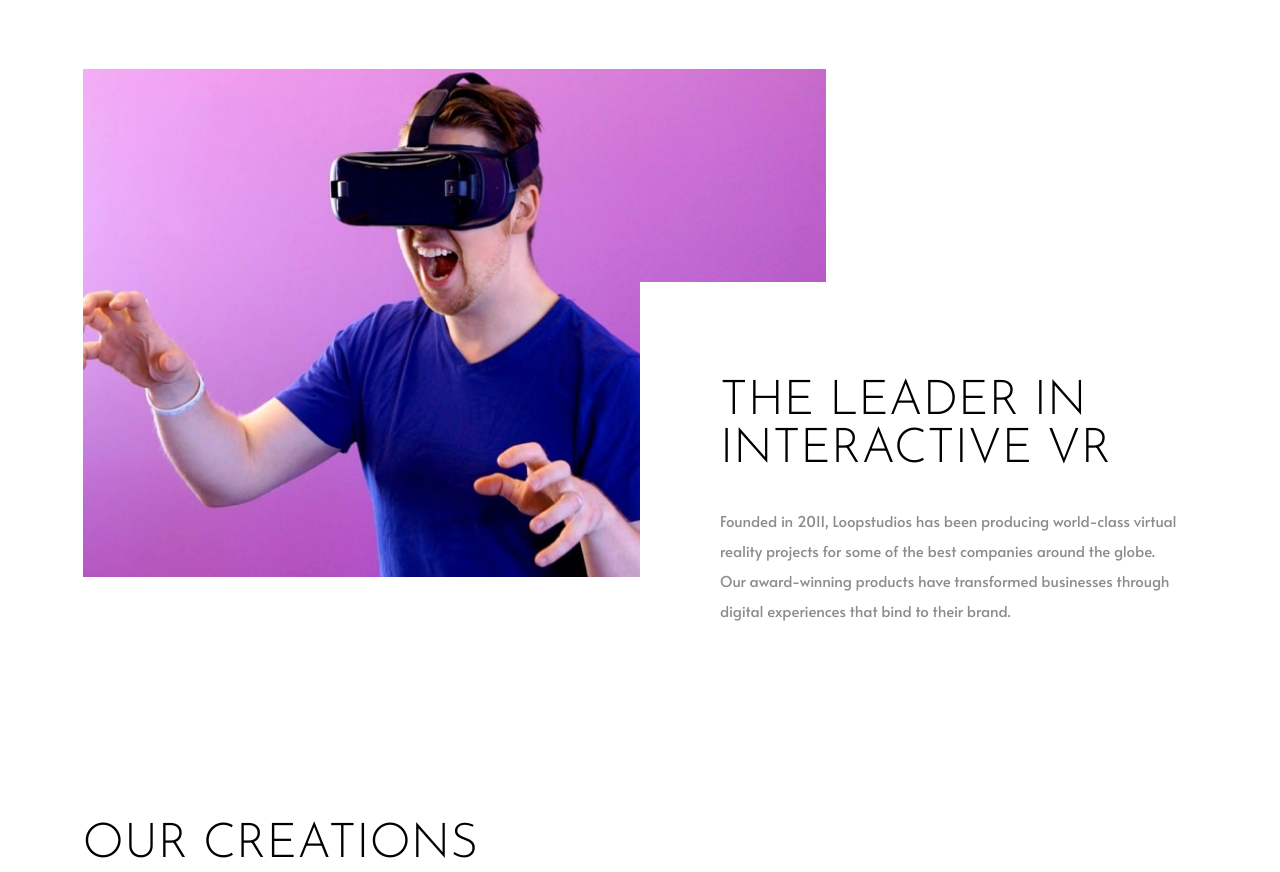
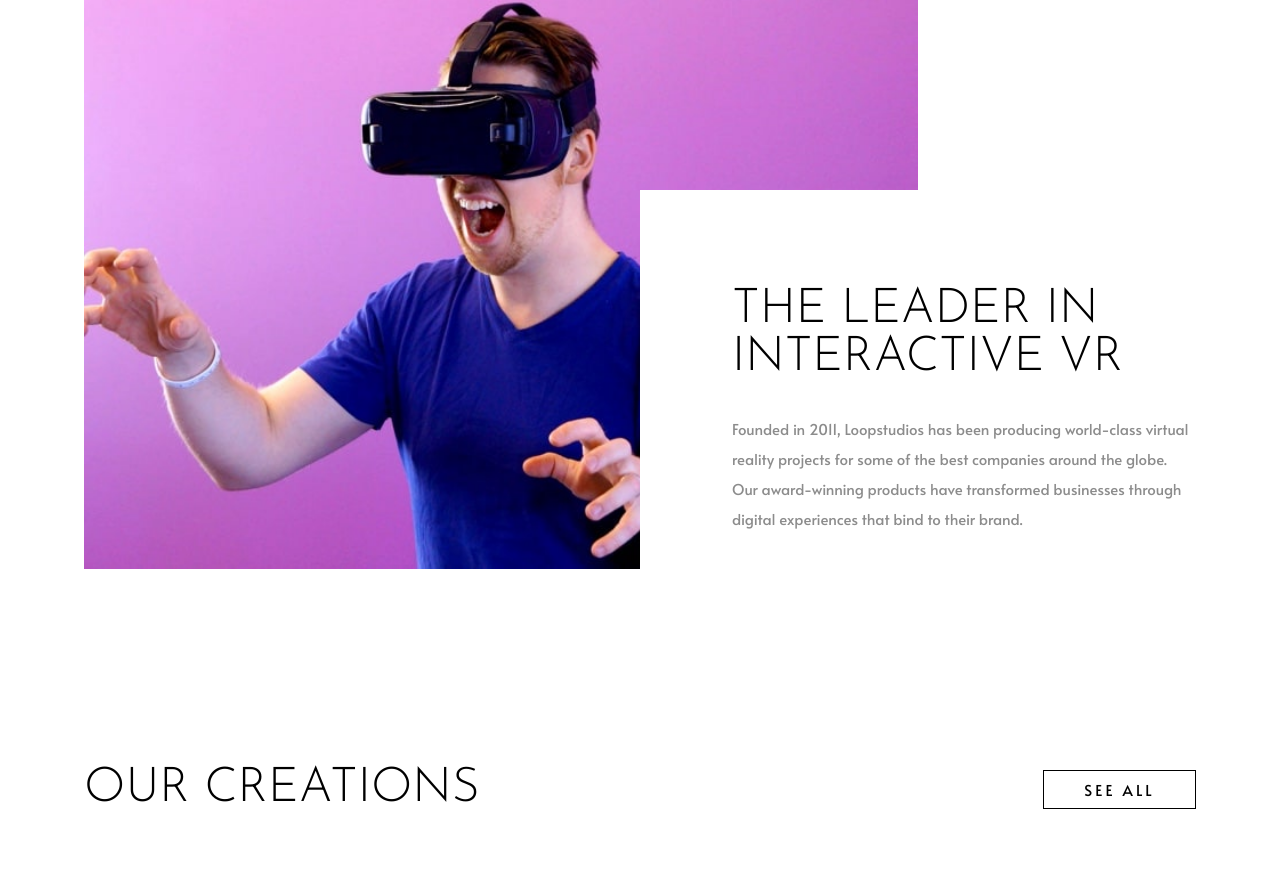
Before and after one commit to GK-Hynes/loopstudios-landing-page, a plain HTML site: page index.html in a window 1280 px wide. Shown: the part 811-1683 px from the top of the page. Drawn offline with Linux system fonts and the light colour scheme.

Commit message:
Adjust hero, product and about layouts on desktop

```diff
--- a/index.html
+++ b/index.html
@@ -112,6 +112,9 @@
       <section class="products" id="products">
         <div class="product__header">
           <h2 class="heading__secondary product__heading">Our Creations</h2>
+          <div class="product__link-wrapper product__link-wrapper--desktop">
+            <a class="product__link product__link--desktop" href="#">See all</a>
+          </div>
         </div>
         <div class="product-grid">
           <div class="product product-1">
@@ -203,8 +206,8 @@
             <h3 class="product__title">Make it fisheye</h3>
           </div>
         </div>
-        <div class="product__link-wrapper">
-          <a class="product__link" href="#">See all</a>
+        <div class="product__link-wrapper product__link-wrapper--mobile">
+          <a class="product__link product__link--mobile" href="#">See all</a>
         </div>
       </section>
     </main>
--- a/styles.css
+++ b/styles.css
@@ -7,16 +7,12 @@
   /* outline: 1px solid red; */
 }
 
-img {
-  width: 100%;
-}
-
 :root {
   --white: hsl(0, 0%, 100%);
   --black: hsl(0, 0%, 0%);
   --dark-gray: hsl(0, 0%, 55%);
   --very-dark-gray: hsl(0, 0%, 41%);
-  --max-width: 1115px;
+  --max-width: 1112px;
 }
 
 body {
@@ -30,6 +26,10 @@
 h3 {
   font-family: "Josefin Sans", -apple-system, BlinkMacSystemFont, "Segoe UI",
     Roboto, Oxygen, Ubuntu, Cantarell, "Open Sans", "Helvetica Neue", sans-serif;
+}
+
+img {
+  width: 100%;
 }
 
 .container {
@@ -108,7 +108,7 @@
 /* Hero styles */
 
 .hero {
-  height: 100vh;
+  min-height: 100vh;
   width: 100%;
   padding: 0 1.5rem;
   background: no-repeat center url("./images/mobile/image-hero.jpg");
@@ -163,6 +163,8 @@
 /* Product styles */
 
 .products {
+  max-width: var(--max-width);
+  margin: auto;
   padding: 2rem;
   margin-bottom: 4rem;
 }
@@ -206,7 +208,7 @@
   text-decoration: none;
   color: var(--black);
   text-align: center;
-  padding: 0.5rem 2rem;
+  padding: 0.5rem 2.5rem;
   border: 1px solid var(--black);
   text-transform: uppercase;
   letter-spacing: 0.2rem;
@@ -277,29 +279,39 @@
 }
 
 @media (min-width: 640px) {
+  /* Menu styles */
+  .logo {
+    width: 190px;
+  }
+
   .menu-button {
     display: none;
   }
+
   .desktop-menu {
     display: block;
   }
 
   .nav__list {
     display: flex;
-    gap: 1rem;
+    gap: 2rem;
   }
 
   .nav__link {
     font-size: 1rem;
+    font-weight: bold;
     height: 100%;
     display: flex;
     align-items: center;
     text-transform: none;
   }
 
+  /* Hero styles */
+
   .hero {
     background: no-repeat center url("./images/desktop/image-hero.jpg");
     background-size: cover;
+    min-height: 40.625rem;
   }
 
   .hero__content {
@@ -311,41 +323,56 @@
     font-size: 4rem;
     max-width: 650px;
     padding: 2rem;
+    line-height: 1;
   }
 
+  /* About styles */
+
   .about {
-    padding-left: 0;
-    padding-right: 0;
+    padding: 10rem 0;
     display: grid;
-    grid-template-columns: repeat(6, 1fr);
+    grid-template-columns: repeat(4, 1fr);
     grid-template-rows: repeat(3, 1fr);
   }
 
   .about__image-wrapper {
-    grid-area: 1 / 1 / 4 / 5;
+    grid-area: 1 / 1 / 4 / 4;
   }
 
   .about__content {
     background-color: var(--white);
-    grid-area: 2 / 4 / 4 / 7;
+    grid-area: 2 / 3 / 4 / 7;
     padding-top: 3rem;
-    padding-left: 5rem;
-    padding-right: 1rem;
+    padding-left: 5.75rem;
+    padding-bottom: 0;
   }
 
   .heading__secondary {
     font-size: 3rem;
     text-align: left;
+    padding-bottom: 0;
   }
 
   .about__text {
     text-align: left;
   }
 
+  /* Product styles */
+
+  .products {
+    padding: 2rem 0;
+  }
+
+  .product__header {
+    display: flex;
+    justify-content: space-between;
+    align-items: center;
+    margin-bottom: 4.5rem;
+  }
+
   .product__heading {
-    max-width: var(--max-width);
-    margin: auto;
-    margin-bottom: 4rem;
+    margin-top: 0;
+    margin-bottom: 0;
   }
 
   .product-grid {
@@ -363,6 +390,12 @@
     height: 100%;
     background: linear-gradient(to top, black, transparent 40%);
   }
+
+  .product__link--mobile {
+    display: none;
+  }
+
+  /* Footer styles */
 
   .footer__content {
     max-width: var(--max-width);
```
